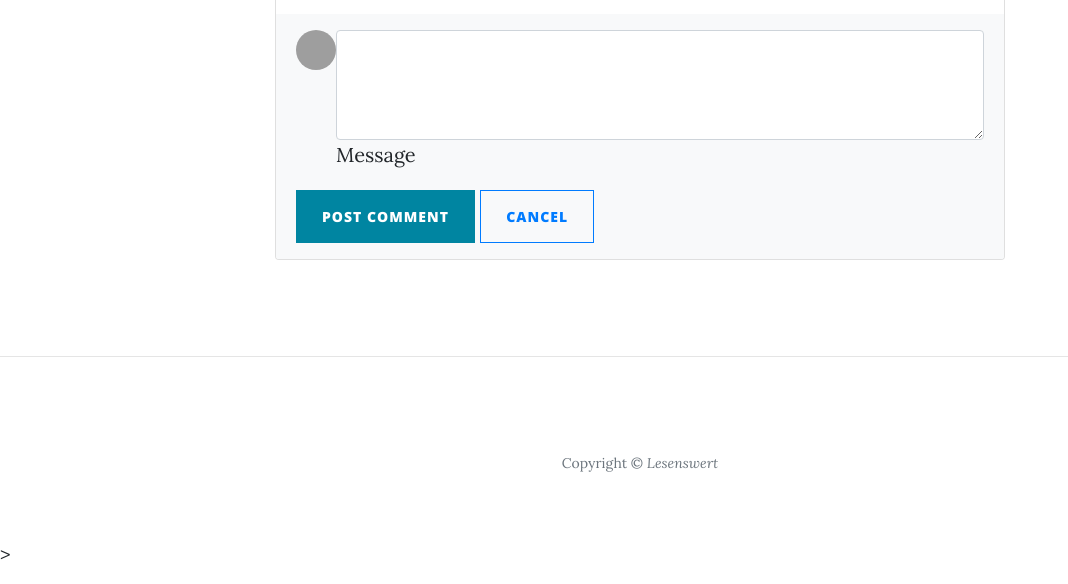
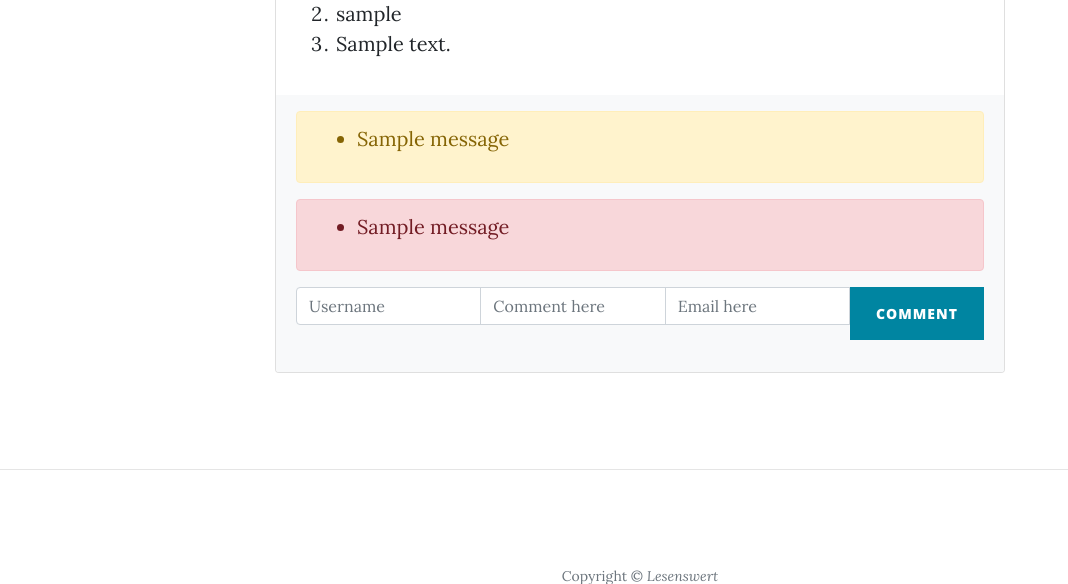
Before and after one commit to Francescoleonelli84/Lesenswert, a Flask app: page /post/1 in a window 1280 px wide. Shown: the part 1109-1693 px from the top of the page, without its empty margins (0-1068 px from the left). Before the commit the page ends 1669 px from the top, so only its background shows below. Run offline with Flask 3, Linux system fonts and the light colour scheme; tables that the repository leaves empty hold one stand-in row (values such as "Sample post"); one stand-in notice (Sample message) is shown; some libraries are stand-ins or nearby versions; grey boxes are pictures that could not be loaded.

Commit message:
new update

```diff
--- a/website/__init__.py
+++ b/website/__init__.py
@@ -47,7 +47,7 @@
      app.register_blueprint(routes, url_prefix="/")
      #app.register_blueprint(auth, url_prefix="/")
 
-     from .models import User, Blogpost, Comment
+     from .models import User, Blogpost
 
      create_database(app)
 
--- a/website/models.py
+++ b/website/models.py
@@ -2,7 +2,8 @@
 from . import db
 from flask_login import UserMixin
 from sqlalchemy.sql import func
-from flask_admin.contrib.sqla import ModelView
+from hashlib import md5
+
 
 class Blogpost(db.Model):
     id = db.Column(db.Integer, primary_key=True)
@@ -12,7 +13,7 @@
         'user.id', ondelete="CASCADE"), nullable=False)
     date_posted = db.Column(db.DateTime)
     content = db.Column(db.Text)
-    comments = db.relationship('Comment', backref='post', passive_deletes=True)
+    comments = db.relationship('Comment_test', backref='post', passive_deletes=True)
 
 
 
@@ -29,23 +30,22 @@
     password = db.Column(db.String(150))
     date_created = db.Column(db.DateTime(timezone=True), default=func.now())
     posts = db.relationship('Blogpost', backref='user', passive_deletes=True)
-    comments = db.relationship('Comment', backref='user', passive_deletes=True)
+  # comments = db.relationship('Comment_test', backref='user', passive_deletes=True)
 
 
-class Comment(db.Model):
-    id = db.Column(db.Integer, primary_key=True)
-    text = db.Column(db.String(200), nullable=False)
-    date_created = db.Column(db.DateTime(timezone=True), default=func.now())
-    author = db.Column(db.Integer, db.ForeignKey(
-        'user.id', ondelete="CASCADE"), nullable=False)
-    post_id = db.Column(db.Integer, db.ForeignKey(
-        'blogpost.id', ondelete="CASCADE"), nullable=False)
 
 
 class Comment_test(db.Model):
     id = db.Column(db.Integer, primary_key=True)
+    username = db.Column(db.String(150), unique=False)
     text = db.Column(db.String(200), nullable=False)
-    username = db.Column(db.String(150), unique=True)
-    email =  db.Column(db.String(150), unique=True)
+    email =  db.Column(db.String(150), unique=False)
     date_created = db.Column(db.DateTime(timezone=True), default=func.now())
+    status = db.Column(db.String(200), nullable = False, default = "pending")
     approved = db.Column(db.Boolean, default=False)
+    post_id = db.Column(db.Integer, db.ForeignKey(
+        'blogpost.id', ondelete="CASCADE"), nullable=False)
+    def avatar(self, size):
+        digest = md5(self.email.lower().encode('utf-8')).hexdigest()
+        return 'https://www.gravatar.com/avatar/{}?d=identicon&s={}'.format(
+            digest, size)
--- a/website/routes.py
+++ b/website/routes.py
@@ -12,7 +12,7 @@
 from flask_admin import Admin, expose
 from flask_admin.contrib.sqla import ModelView
 from markupsafe import Markup
-from .models import Blogpost, User, Comment_test, Comment, Image
+from .models import Blogpost, Comment_test, User
 from werkzeug.security import generate_password_hash, check_password_hash
 from flask_login import login_user, logout_user, login_required, current_user
 from . import db, mail, app
@@ -33,14 +33,9 @@
 
 
 class CommentView(ModelView):
-
-
     def approve_comment(view, context, model, name):
 
-        if model.is_approved:
-            return 'Approved'
-
-        approve_url = url_for('.approve_view')
+        approve_url = url_for('.approve_view', id =model.id)
         html = '''
                     <form action="{approve_url}" method="POST">
                     <button type='submit'>
@@ -54,11 +49,16 @@
         'approved': approve_comment
     }
 
-    @expose('approve', methods=['POST'])
-    def  approve_view(self):
-        # model = self.get_one(id)
-        # model.is_approved = True
-         flash('Comment has been posted!', 'success')
+    @expose('approve/<int:id>', methods=['POST'])
+    def  approve_view(self, id):
+         comment = Comment_test.query.get(id)
+         if comment:
+             comment.status = "approved"
+             comment.approved = True
+             db.session.commit()
+             flash('Comment has been posted!', 'success')
+         else:
+             flash("Comment not found", "error")
          return redirect(url_for('.index_view'))
 
 
@@ -95,14 +95,6 @@
 @routes.route('/about')
 def about():
     return render_template('about.html')
-
-
-@routes.route('/post/<int:post_id>', methods=['POST', 'GET'])
-def post(post_id):
-    post = Blogpost.query.filter_by(id=post_id).one()
-    date_posted = post.date_posted.strftime('%d %B, %Y')
-    return render_template('post.html', post=post, date_posted=date_posted)
-
 
 
 
@@ -209,3 +201,34 @@
 def logout():
     logout_user()
     return redirect(url_for("views.home"))
+
+
+
+@routes.route('/post/<int:post_id>', methods=['POST', 'GET'])
+def post(post_id):
+    post = Blogpost.query.filter_by(id=post_id).one()
+    date_posted = post.date_posted.strftime('%d %B, %Y')
+    return render_template('post.html', post=post, date_posted=date_posted)
+
+
+@app.route('/create-comment/<post_id>', methods=['POST'])
+def create_comment(post_id):
+    text = request.form.get('text')
+    username = request.form.get('username')
+    email = request.form.get('email')
+   # date_posted = post.date_posted.strftime('%d %B, %Y')
+    if not text:
+        flash("Comment cannot be empty. ", category='error')
+        flash("Kommentar darf nicht leer bleiben. ", category='error')
+    else:
+        post = Blogpost.query.filter_by(id=post_id)
+
+        if post:
+
+            comment= Comment_test(username=username,text=text,
+                                   email=email, post_id = post_id)
+            db.session.add(comment)
+            db.session.commit()
+        flash("Thank you for posting! You comment is waiting for approval.", category = "warning")
+        flash("Vielen Dank für Ihren Beitrag! Ihr Kommentar wartet auf Freigabe.", category = "warning")
+    return redirect(url_for('routes.post', post_id=post_id))
--- a/website/templates/post.html
+++ b/website/templates/post.html
@@ -86,14 +86,10 @@
         <div class="col-lg-12 col-md-10 mx-auto">
         {{ post.content|safe }}
         <hr>
-        <div id="fb-root"></div>
-        <script async defer crossorigin="anonymous" src="https://connect.facebook.net/de_DE/sdk.js#xfbml=1&version=v9.0" nonce="I8QQqnPj"></script>
-      <div class="fb-comments" data-href="http://127.0.0.1:5000/" data-numposts="5" data-width="400"></div>
         </div>
       </div>
     </div>
-
-<!-- Comment Section -->
+</article>
 
 <section style="background-color: #fff;">
   <div class="container my-5 py-5">
@@ -101,60 +97,70 @@
       <div class="col-md-12 col-lg-10 col-xl-8">
         <div class="card">
           <div class="card-body">
-            <div class="d-flex flex-start align-items-center">
-              <img class="rounded-circle shadow-1-strong me-3"
-                src="https://mdbcdn.b-cdn.net/img/Photos/Avatars/img%20(19).webp" alt="avatar" width="60"
-                height="60" />
-              <div>
-                <h6 class="fw-bold text-primary mb-1">Lily Coleman</h6>
-                <p class="text-muted small mb-0">
-                  Shared publicly - Jan 2020
-                </p>
+            <!-- Contenuto del card-body -->
+            <ol>
+              {% for comment in post.comments %}
+              {% if comment.status == 'approved' %}
+              <li>
+                <img src="{{ comment.avatar(36) }}">
+              </li>
+              <li>
+                {{ comment.username }}
+              </li>
+              <li>
+                {{ comment.text }}
+              </li>
+              {% endif %}
+              {% endfor %}
+              </li>
+
+             </ol>
+
+          </div>
+
+          <div class="card-footer py-3 border-0" style="background-color: #f8f9fa;">
+            <form method="POST" action="/create-comment/{{post.id}}">
+
+
+
+              {% with messages = get_flashed_messages(category_filter=["warning"]) %}
+                {% if messages %}
+                    <div class="alert alert-warning alert-dismissible fade show" role="alert">
+                      <ul>
+                      {% for  message in messages %}
+                      <li>{{ message }}
+                      {% endfor %}
+                    </li>
+                      </ul>
+                    </div>
+                {% endif %}
+              {% endwith %}
+              {% with messages = get_flashed_messages(category_filter=["error"]) %}
+                {% if messages %}
+                    <div class="alert alert-danger alert-dismissible fade show" role="alert">
+                      <ul>
+                      {% for  message in messages %}
+                      <li>{{ message }}</li>
+                      {% endfor %}
+                      </ul>
+                    </div>
+                {% endif %}
+              {% endwith %}
+              <div class="input-group mb-3">
+                <input type="text" id="username" name="username" class="form-control" placeholder="Username" />
+                <input type="text" id="text" name="text" class="form-control" placeholder="Comment here" />
+                <input type="text" id="email" name="email" class="form-control" placeholder="Email here" />
+                <button type="submit" class="btn btn-primary">Comment</button>
               </div>
-            </div>
 
-            <p class="mt-3 mb-4 pb-2">
-              Lorem ipsum dolor sit amet, consectetur adipiscing elit, sed do eiusmod
-              tempor incididunt ut labore et dolore magna aliqua. Ut enim ad minim veniam,
-              quis nostrud exercitation ullamco laboris nisi ut aliquip consequat.
-            </p>
-
-            <div class="small d-flex justify-content-start">
-              <a href="#!" class="d-flex align-items-center me-3">
-                <i class="fa fa-thumbs-up"></i>
-                <p class="mb-0">Like</p>
-              </a>
-              <a href="#!" class="d-flex align-items-center me-3">
-                <i class="far fa-comment-dots me-2"></i>
-                <p class="mb-0">Comment</p>
-              </a>
-              <a href="#!" class="d-flex align-items-center me-3">
-                <i class="fas fa-share me-2"></i>
-                <p class="mb-0">Share</p>
-              </a>
-            </div>
-          </div>
-          <div class="card-footer py-3 border-0" style="background-color: #f8f9fa;">
-            <div class="d-flex flex-start w-100">
-              <img class="rounded-circle shadow-1-strong me-3"
-                src="https://mdbcdn.b-cdn.net/img/Photos/Avatars/img%20(19).webp" alt="avatar" width="40"
-                height="40" />
-              <div class="form-outline w-100">
-                <textarea class="form-control" id="textAreaExample" rows="4"
-                  style="background: #fff;"></textarea>
-                <label class="form-label" for="textAreaExample">Message</label>
-              </div>
-            </div>
-            <div class="float-end mt-2 pt-1">
-              <button type="button" class="btn btn-primary btn-sm">Post comment</button>
-              <button type="button" class="btn btn-outline-primary btn-sm">Cancel</button>
-            </div>
+            </form>
           </div>
         </div>
       </div>
     </div>
   </div>
 </section>
+
 
 
 
```
Also changed, not shown: 4 other files.
